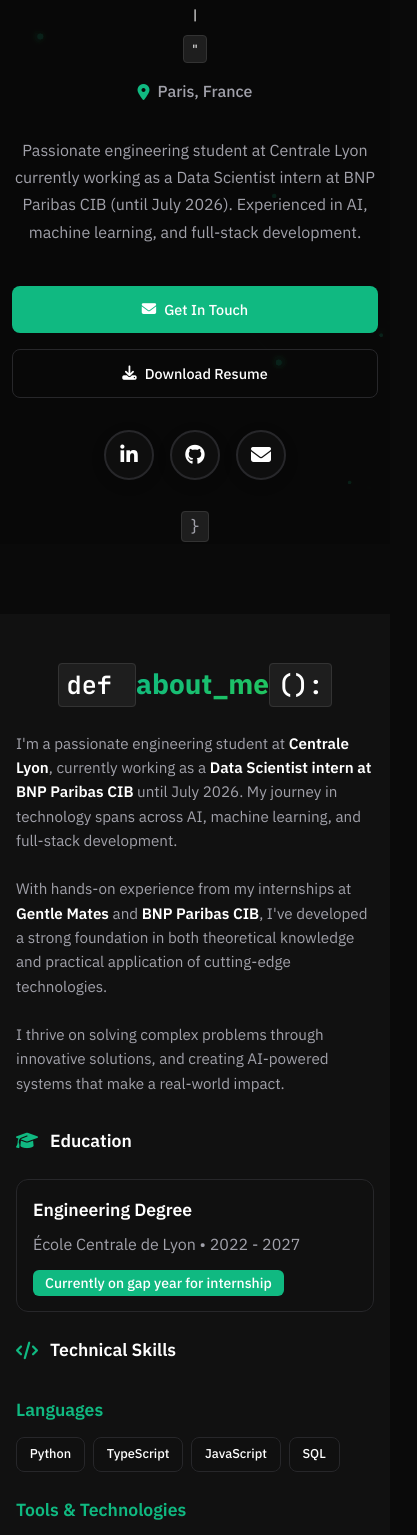
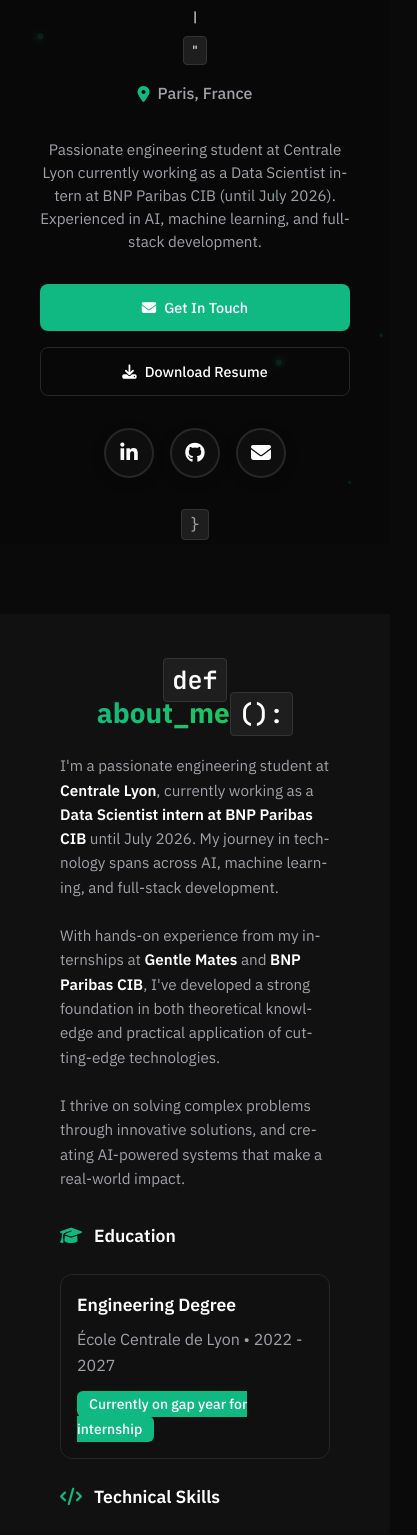
Before and after one commit to anastber/personal-portfolio, a React (Vite) app: page / in a window 390 px wide. Shown: the part 300-1835 px from the top of the page, 417 px wide, since content can reach past the window. Built offline with nearby package versions, Linux system fonts and the light colour scheme.

Commit message:
style: improve mobile display with better centering and text handling

```diff
--- a/src/components/About.scss
+++ b/src/components/About.scss
@@ -12,6 +12,16 @@
   @media (max-width: 1024px) {
     grid-template-columns: 1fr;
     gap: 3rem;
+    text-align: center;
+  }
+
+  @media (max-width: 768px) {
+    max-width: calc(100% - 3rem);
+    margin: 0 auto;
+  }
+
+  @media (max-width: 480px) {
+    max-width: calc(100% - 2.5rem);
   }
 }
 
@@ -24,6 +34,8 @@
       line-height: 1.7;
       margin-bottom: 1.5rem;
       font-size: 1.1rem;
+      word-wrap: break-word;
+      hyphens: auto;
 
       strong {
         color: var(--text-primary);
@@ -32,6 +44,11 @@
 
       &:last-child {
         margin-bottom: 0;
+      }
+
+      @media (max-width: 1024px) {
+        text-align: left;
+        max-width: 100%;
       }
     }
   }
@@ -151,17 +168,27 @@
     gap: 2rem;
   }
 
-  .about-text .about-intro p {
-    font-size: 1rem;
+  .about-text {
+    text-align: left;
+
+    .about-intro p {
+      font-size: 1rem;
+      line-height: 1.6;
+    }
   }
 
-  .skills-section h3,
-  .education h3 {
-    font-size: 1.25rem;
+  .skills-section,
+  .education {
+    text-align: center;
+
+    h3 {
+      font-size: 1.25rem;
+    }
   }
 
   .education-item {
     padding: 1.25rem;
+    text-align: left;
 
     h4 {
       font-size: 1.1rem;
--- a/src/components/Contact.scss
+++ b/src/components/Contact.scss
@@ -13,6 +13,16 @@
   @media (max-width: 1024px) {
     grid-template-columns: 1fr;
     gap: 3rem;
+    text-align: center;
+  }
+
+  @media (max-width: 768px) {
+    max-width: calc(100% - 3rem);
+    margin: 0 auto;
+  }
+
+  @media (max-width: 480px) {
+    max-width: calc(100% - 2.5rem);
   }
 }
 
@@ -33,6 +43,17 @@
     line-height: 1.7;
     margin-bottom: 2rem;
     font-size: 1.1rem;
+    word-wrap: break-word;
+    hyphens: auto;
+
+    @media (max-width: 1024px) {
+      text-align: left;
+    }
+
+    @media (max-width: 768px) {
+      font-size: 1rem;
+      line-height: 1.6;
+    }
   }
 }
 
@@ -92,9 +113,15 @@
   color: var(--text-primary);
   text-decoration: none;
   transition: color 0.2s ease;
+  word-wrap: break-word;
+  overflow-wrap: break-word;
 
   &:hover {
     color: var(--accent-primary);
+  }
+
+  @media (max-width: 480px) {
+    font-size: 0.95rem;
   }
 }
 
--- a/src/components/Experience.scss
+++ b/src/components/Experience.scss
@@ -6,6 +6,14 @@
   max-width: 800px;
   margin: 0 auto;
   position: relative;
+
+  @media (max-width: 768px) {
+    max-width: calc(100% - 3rem);
+  }
+
+  @media (max-width: 480px) {
+    max-width: calc(100% - 2.5rem);
+  }
 }
 
 .experience-item {
@@ -143,6 +151,12 @@
   line-height: 1.7;
   color: var(--text-secondary);
   margin-bottom: 1.5rem;
+  word-wrap: break-word;
+  hyphens: auto;
+
+  @media (max-width: 768px) {
+    line-height: 1.6;
+  }
 }
 
 .experience-technologies {
--- a/src/components/Hero.scss
+++ b/src/components/Hero.scss
@@ -23,18 +23,30 @@
   }
 
   @media (max-width: 768px) {
-    padding: 0 1rem;
+    padding: 0 1.5rem;
     gap: 1.5rem;
+    max-width: calc(100% - 3rem);
   }
 
   @media (max-width: 480px) {
-    padding: 0 0.75rem;
+    padding: 0 1.25rem;
     gap: 1rem;
+    max-width: calc(100% - 2.5rem);
+  }
+
+  @media (max-width: 360px) {
+    padding: 0 1rem;
+    max-width: calc(100% - 2rem);
   }
 }
 
 .hero-content {
   max-width: 600px;
+
+  @media (max-width: 768px) {
+    max-width: 100%;
+    margin: 0 auto;
+  }
 }
 
 .hero-greeting {
@@ -127,9 +139,18 @@
   line-height: 1.7;
   color: var(--text-secondary);
   margin-bottom: 2.5rem;
+  word-wrap: break-word;
+  hyphens: auto;
 
   @media (max-width: 768px) {
     font-size: 1rem;
+    line-height: 1.6;
+    margin-bottom: 2rem;
+  }
+
+  @media (max-width: 480px) {
+    font-size: 0.95rem;
+    line-height: 1.5;
   }
 }
 
--- a/src/components/Projects.scss
+++ b/src/components/Projects.scss
@@ -37,16 +37,22 @@
   @media (max-width: 768px) {
     grid-template-columns: 1fr;
     gap: 1.5rem;
+    max-width: 100%;
+    margin: 0 auto;
   }
 
   @media (max-width: 480px) {
     grid-template-columns: 1fr;
     gap: 1.5rem;
+    max-width: calc(100% - 1rem);
+    margin: 0 auto;
   }
 
   @media (max-width: 360px) {
     grid-template-columns: 1fr;
     gap: 1.25rem;
+    max-width: calc(100% - 0.5rem);
+    margin: 0 auto;
   }
 }
 
@@ -171,6 +177,13 @@
   color: var(--text-primary);
   margin-bottom: 0.75rem;
   line-height: 1.3;
+  word-wrap: break-word;
+  hyphens: auto;
+
+  @media (max-width: 480px) {
+    font-size: 1.15rem;
+    line-height: 1.2;
+  }
 }
 
 .project-description {
@@ -178,6 +191,13 @@
   line-height: 1.6;
   margin-bottom: 1.5rem;
   font-size: 0.95rem;
+  word-wrap: break-word;
+  hyphens: auto;
+
+  @media (max-width: 480px) {
+    font-size: 0.9rem;
+    line-height: 1.5;
+  }
 }
 
 .project-technologies {
--- a/src/styles/globals.scss
+++ b/src/styles/globals.scss
@@ -79,12 +79,25 @@
   scroll-behavior: smooth;
 }
 
+// Ensure all text elements have proper spacing on mobile
+* {
+  @media (max-width: 768px) {
+    &:where(p, h1, h2, h3, h4, h5, h6, span, div) {
+      word-wrap: break-word;
+      overflow-wrap: break-word;
+      hyphens: auto;
+    }
+  }
+}
+
 body {
   font-family: var(--font-primary);
   background-color: var(--bg-primary);
   color: var(--text-primary);
   line-height: 1.6;
   overflow-x: hidden;
+  word-wrap: break-word;
+  hyphens: auto;
 }
 
 .container {
@@ -98,19 +111,23 @@
   }
 
   @media (max-width: 768px) {
-    padding: 0 1rem;
+    padding: 0 1.5rem;
+    max-width: calc(100% - 3rem);
   }
 
   @media (max-width: 480px) {
-    padding: 0 1rem;
+    padding: 0 1.25rem;
+    max-width: calc(100% - 2.5rem);
   }
 
   @media (max-width: 360px) {
-    padding: 0 0.75rem;
+    padding: 0 1rem;
+    max-width: calc(100% - 2rem);
   }
 
   @media (max-width: 320px) {
-    padding: 0 0.5rem;
+    padding: 0 0.75rem;
+    max-width: calc(100% - 1.5rem);
   }
 }
 
@@ -199,6 +216,9 @@
   font-weight: 700;
   text-align: center;
   margin-bottom: 3rem;
+  word-wrap: break-word;
+  hyphens: auto;
+  padding: 0 1rem;
 
   @media (max-width: 1024px) {
     font-size: 2.25rem;
@@ -208,16 +228,21 @@
   @media (max-width: 768px) {
     font-size: 2rem;
     margin-bottom: 2rem;
+    padding: 0 1.5rem;
   }
 
   @media (max-width: 480px) {
     font-size: 1.75rem;
     margin-bottom: 1.5rem;
+    padding: 0 1.25rem;
+    line-height: 1.2;
   }
 
   @media (max-width: 360px) {
     font-size: 1.5rem;
     margin-bottom: 1.25rem;
+    padding: 0 1rem;
+    line-height: 1.1;
   }
 }
 
```
